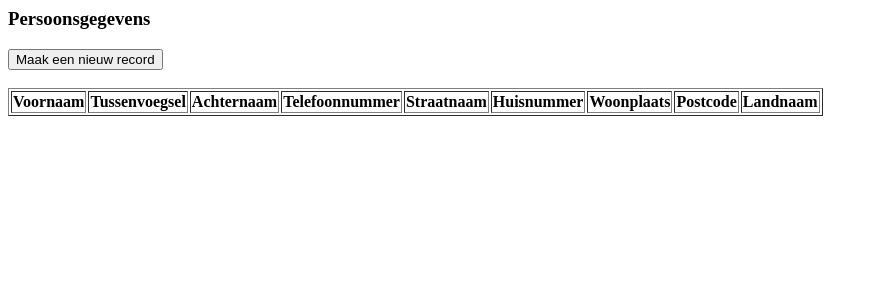
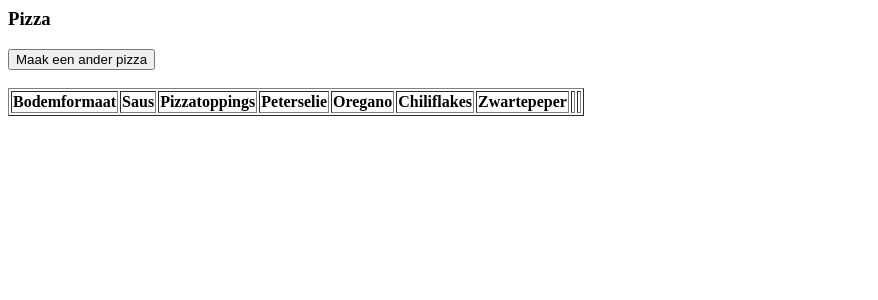
Before and after one commit to BolleTito/crud-php-pdo-opdracht02-335409, a PHP site: page /read.php in a window 1280 px wide. Shown: the top 300 px of the page, without its empty margins (0-878 px from the left). Run offline with PHP 8.4, Linux system fonts and the light colour scheme; data that the repository does not hold is empty.

Commit message:
read aangepast

```diff
--- a/read.php
+++ b/read.php
@@ -22,16 +22,14 @@ try {
  */
 
 $sql = "SELECT Id
-              ,Voornaam
-              ,Tussenvoegsel
-              ,Achternaam
-              ,Telefoonnummer
-              ,Straatnaam
-              ,Huisnummer
-              ,Woonplaats
-              ,Postcode
-              ,Landnaam
-        FROM Persoon";
+              ,Bodemformaat
+              ,Saus
+              ,Pizzatoppings
+              ,Peterselie
+              ,Oregano
+              ,Chiliflakes
+              ,Zwartepeper
+        FROM Pizza";
 
 //Bereid de de query voor met de method prepare
 $statement = $pdo->prepare($sql);
@@ -47,15 +45,13 @@ $tableRows = "";
 
 foreach($result as $info) {
     $tableRows .= "<tr>
-                        <td>$info->Voornaam</td>
-                        <td>$info->Tussenvoegsel</td>
-                        <td>$info->Achternaam</td>
-                        <td>$info->Telefoonnummer</td>
-                        <td>$info->Straatnaam</td>
-                        <td>$info->Huisnummer</td>
-                        <td>$info->Woonplaats</td>
-                        <td>$info->Postcode</td>
-                        <td>$info->Landnaam</td>
+                        <td>$info->Bodemformaat</td>
+                        <td>$info->Saus</td>
+                        <td>$info->Pizzatoppings</td>
+                        <td>$info->Peterselie</td>
+                        <td>$info->Oregano</td>
+                        <td>$info->Chiliflakes</td>
+                        <td>$info->Zwartepeper</td>
                         <td>
                             <a href='delete.php?Id=$info->Id'>
                                 <img src='img/b_drop.png' alt='cross'>
@@ -69,24 +65,24 @@ foreach($result as $info) {
                    </tr>";
 }
 ?>
-<h3>Persoonsgegevens</h3>
+<h3>Pizza</h3>
 
 <a href="index.php">
-    <input type="button" value="Maak een nieuw record">
+    <input type="button" value="Maak een ander pizza">
 </a>
 
 <br><br>
 <table border='1'>
     <thead>
-        <th>Voornaam</th>
-        <th>Tussenvoegsel</th>
-        <th>Achternaam</th>
-        <th>Telefoonnummer</th>
-        <th>Straatnaam</th>
-        <th>Huisnummer</th>
-        <th>Woonplaats</th>
-        <th>Postcode</th>
-        <th>Landnaam</th>
+        <th>Bodemformaat</th>
+        <th>Saus</th>
+        <th>Pizzatoppings</th>
+        <th>Peterselie</th>
+        <th>Oregano</th>
+        <th>Chiliflakes</th>
+        <th>Zwartepeper</th>
+        <th></th>
+        <th></th>
     </thead>
     <tbody>
         <?php echo $tableRows; ?>
```
